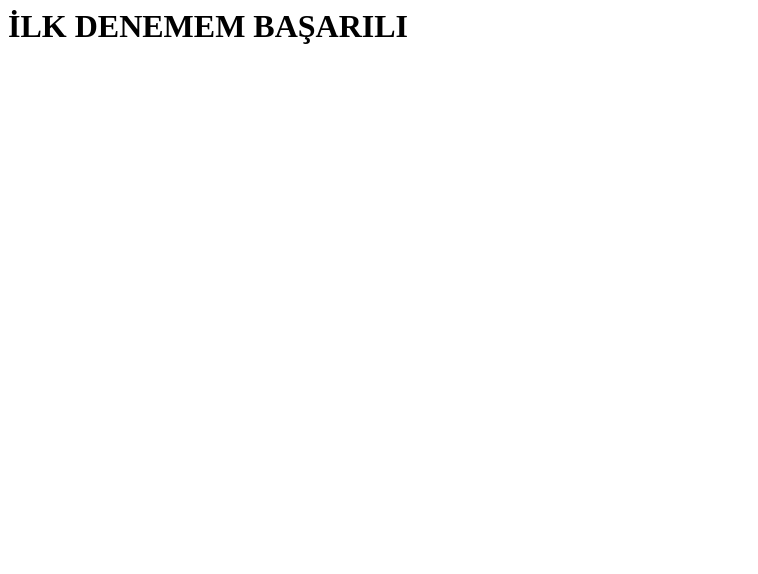
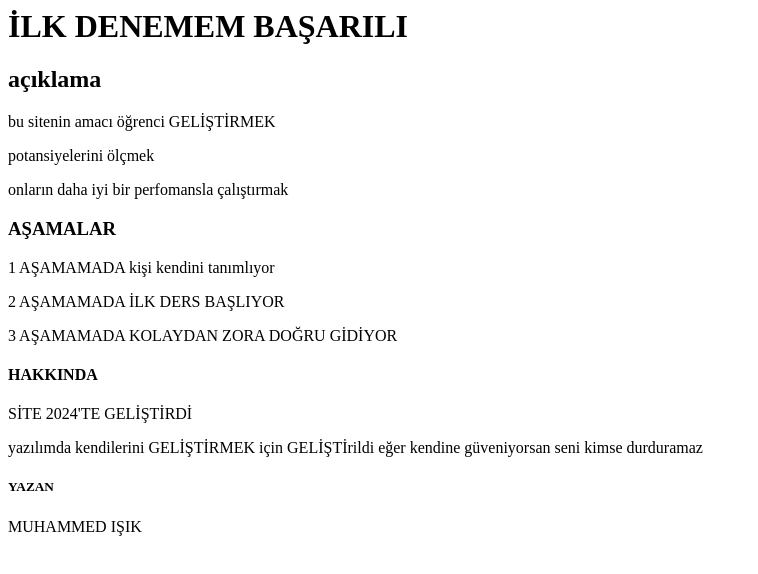
Before and after one commit to MUHAMMED21630/Desktop, a plain HTML site: page kodluyoruz-fort-end/index.html in a window 1280 px wide. Shown: the whole page, without its empty margins (0-758 px from the left). Drawn offline with Linux system fonts and the light colour scheme.

Commit message:
başarılı

```diff
--- a/kodluyoruz-fort-end/index.html
+++ b/kodluyoruz-fort-end/index.html
@@ -1,7 +1,27 @@
 <h1>İLK DENEMEM
 BAŞARILI</h1>
-<!DOCTYPE html>
-<html>
-<head>
-    <title>kodluyoruz</title>
-</head>
+
+<!--açıklamalar yazıldı-->
+
+<h2>açıklama</h2>
+
+  <p>bu sitenin amacı öğrenci GELİŞTİRMEK</p>
+
+    <P>potansiyelerini ölçmek</P>
+
+      <p>onların daha iyi bir perfomansla çalıştırmak</p>
+
+<h3>AŞAMALAR</h3>
+
+  <P>1 AŞAMAMADA kişi kendini tanımlıyor</P>
+      <p>2 AŞAMAMADA İLK DERS BAŞLIYOR</p>
+        <P>3 AŞAMAMADA KOLAYDAN ZORA DOĞRU GİDİYOR</P>
+
+<h4>HAKKINDA</h4>
+<P>SİTE 2024'TE GELİŞTİRDİ</P>
+<p>yazılımda kendilerini GELİŞTİRMEK için GELİŞTİrildi
+    eğer kendine güveniyorsan seni kimse durduramaz
+</p>
+
+<h5>YAZAN</h5>
+<P>MUHAMMED IŞIK</P>
```
